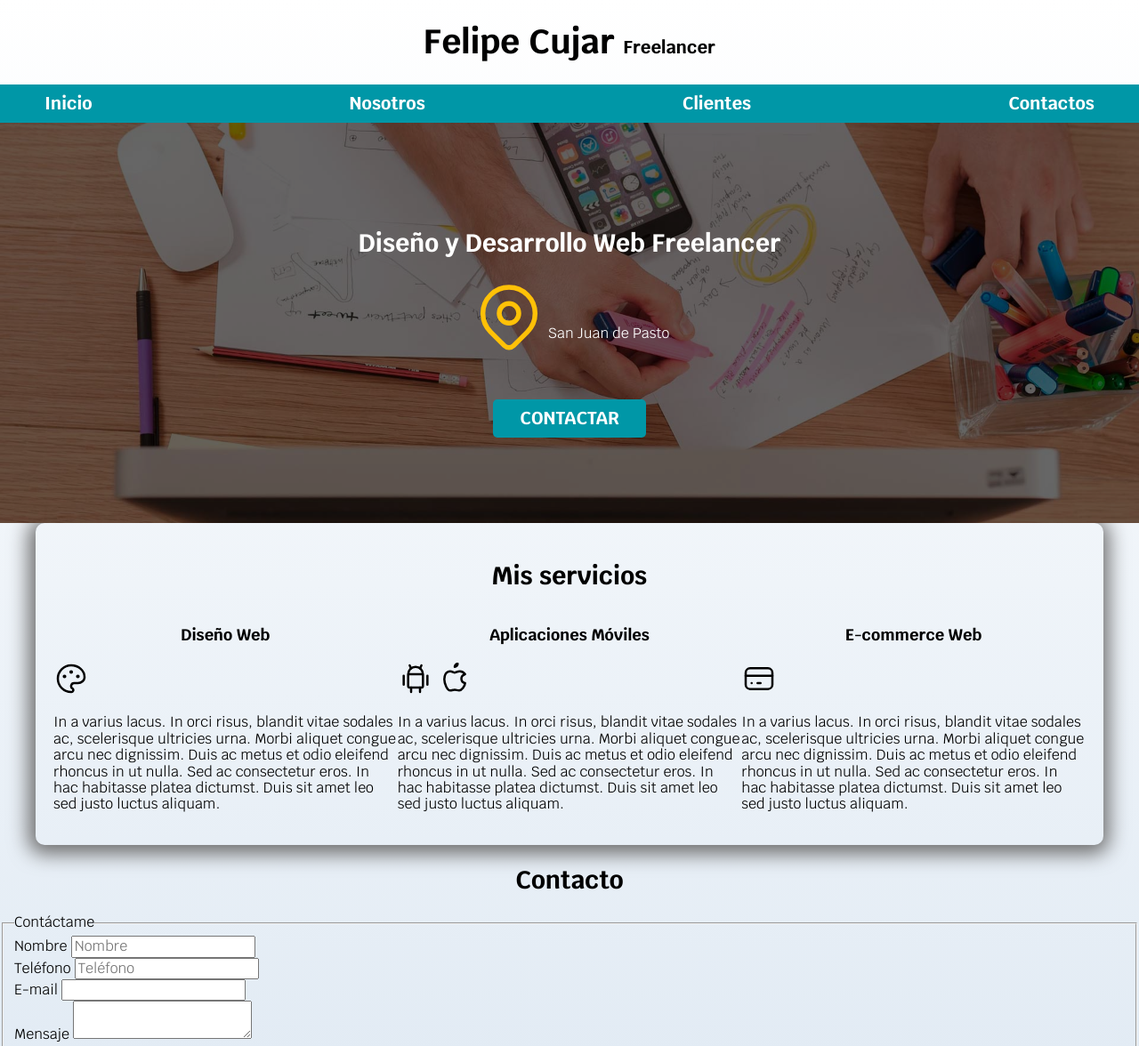
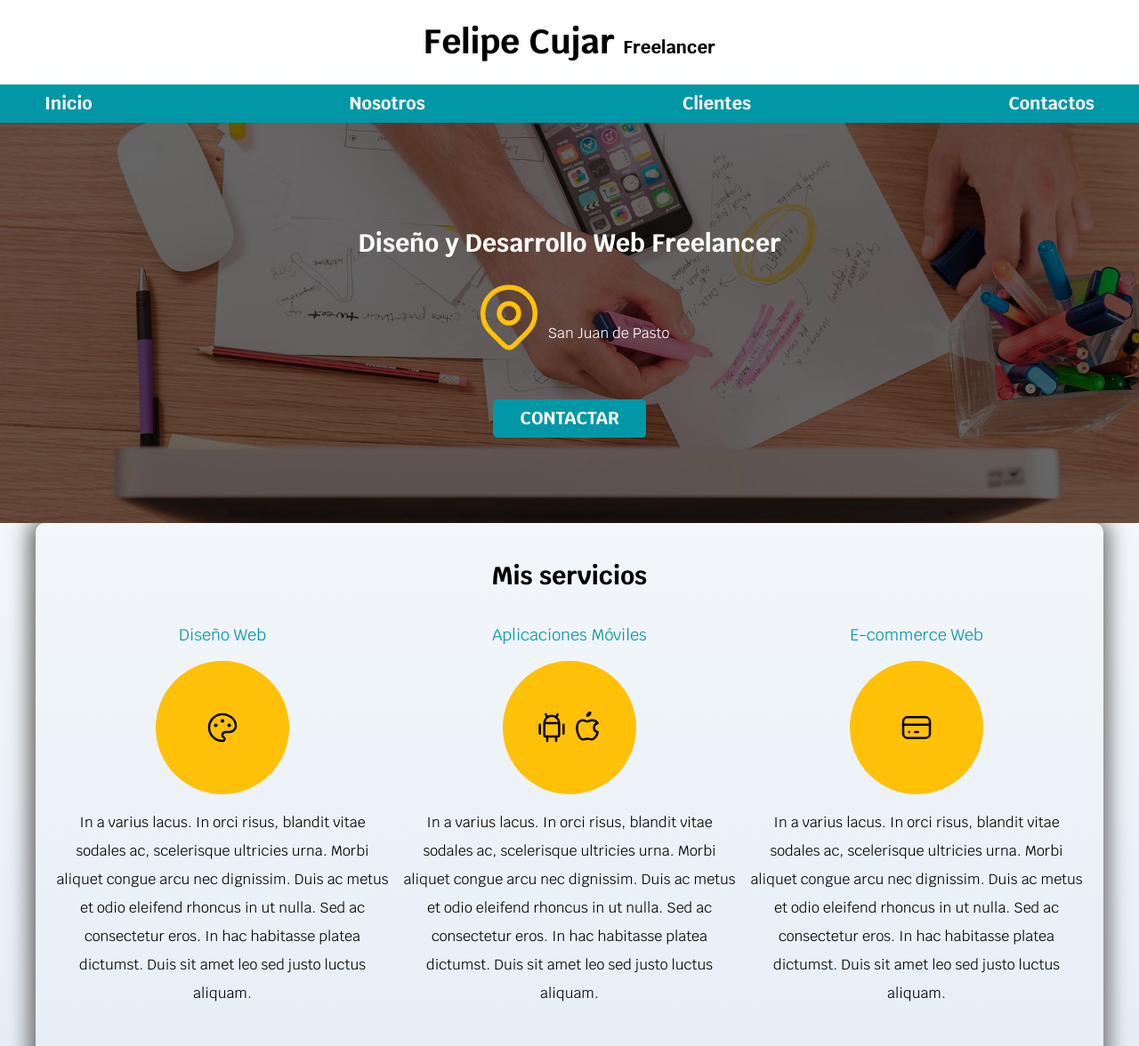
Before and after one commit to fcujar/dw-1, a plain HTML site: page freelancer_inicio/freelancer_inicio/index.html in a window 1280 px wide. Shown: the top 1176 px of the page at 89% size. Drawn offline with Linux system fonts and the light colour scheme.

Commit message:
area de servicios culminada, se centran los sections con align items y justify content y se le da color y estilo a los iconos h3 y p

```diff
--- a/freelancer_inicio/freelancer_inicio/css/styles.css
+++ b/freelancer_inicio/freelancer_inicio/css/styles.css
@@ -189,5 +189,41 @@ span{
         /* grid-template-columns: 33.3% 33.3% 33.3%;
         grid-template-columns: 1fr 1fr 1fr;
         grid: 1 / 1fr 1fr 1fr; */
+
+
+        column-gap: 1rem;
     }
 }
+
+
+.servicio
+{
+    display: flex;
+    flex-direction: column;
+    align-items: center;
+
+}
+
+.servicio h3{
+    color:var(--secundario);
+    font-weight: normal;
+
+    /* es lo mismo que la orden de arriba */
+    font-weight: 400;
+}
+
+.servicio p{
+    text-align: center;
+    line-height: 2;
+}
+
+.servicio .iconos {
+    background-color: var(--primario);
+    height: 15rem;
+    width: 15rem;
+    display: flex;
+    justify-content: center;
+    align-items: center;
+    border-radius: 50%;
+
+}
--- a/freelancer_inicio/freelancer_inicio/index.html
+++ b/freelancer_inicio/freelancer_inicio/index.html
@@ -56,9 +56,9 @@
         <h2>Mis servicios</h2>
 
         <div class="servicios">
-            <section>
+            <section class="servicio">
                 <h3>Diseño Web</h3>
-
+                <div class="iconos">
                     <svg xmlns="http://www.w3.org/2000/svg" class="icon icon-tabler icon-tabler-palette" width="40" height="40" viewBox="0 0 24 24" stroke-width="1.5" stroke="#000000" fill="none" stroke-linecap="round" stroke-linejoin="round">
                         <path stroke="none" d="M0 0h24v24H0z" fill="none"/>
                         <path d="M12 21a9 9 0 1 1 0 -18a9 8 0 0 1 9 8a4.5 4 0 0 1 -4.5 4h-2.5a2 2 0 0 0 -1 3.75a1.3 1.3 0 0 1 -1 2.25" />
@@ -66,12 +66,14 @@
                         <circle cx="12" cy="7.5" r=".5" fill="currentColor" />
                         <circle cx="16.5" cy="10.5" r=".5" fill="currentColor" />
                     </svg>
+                </div>
 
                 <p>In a varius lacus. In orci risus, blandit vitae sodales ac, scelerisque ultricies urna. Morbi aliquet congue arcu nec dignissim. Duis ac metus et odio eleifend rhoncus in ut nulla. Sed ac consectetur eros. In hac habitasse platea dictumst. Duis sit amet leo sed justo luctus aliquam.</p>
             </section>
 
-            <section>
+            <section class="servicio">
                 <h3>Aplicaciones Móviles</h3>
+                <div class="iconos">
 
                     <svg xmlns="http://www.w3.org/2000/svg" class="icon icon-tabler icon-tabler-brand-android" width="40" height="40" viewBox="0 0 24 24" stroke-width="1.5" stroke="#000000" fill="none" stroke-linecap="round" stroke-linejoin="round">
                         <path stroke="none" d="M0 0h24v24H0z" fill="none"/>
@@ -89,13 +91,15 @@
                         <path d="M9 7c-3 0 -4 3 -4 5.5c0 3 2 7.5 4 7.5c1.088 -.046 1.679 -.5 3 -.5c1.312 0 1.5 .5 3 .5s4 -3 4 -5c-.028 -.01 -2.472 -.403 -2.5 -3c-.019 -2.17 2.416 -2.954 2.5 -3c-1.023 -1.492 -2.951 -1.963 -3.5 -2c-1.433 -.111 -2.83 1 -3.5 1c-.68 0 -1.9 -1 -3 -1z" />
                         <path d="M12 4a2 2 0 0 0 2 -2a2 2 0 0 0 -2 2" />
                     </svg>
+                </div>
 
                 <p>In a varius lacus. In orci risus, blandit vitae sodales ac, scelerisque ultricies urna. Morbi aliquet congue arcu nec dignissim. Duis ac metus et odio eleifend rhoncus in ut nulla. Sed ac consectetur eros. In hac habitasse platea dictumst. Duis sit amet leo sed justo luctus aliquam.</p>
             </section>
 
-            <section>
+            <section class="servicio">
                 <h3>E-commerce Web</h3>
 
+                <div class="iconos">
                     <svg xmlns="http://www.w3.org/2000/svg" class="icon icon-tabler icon-tabler-credit-card" width="40" height="40" viewBox="0 0 24 24" stroke-width="1.5" stroke="#000000" fill="none" stroke-linecap="round" stroke-linejoin="round">
                         <path stroke="none" d="M0 0h24v24H0z" fill="none"/>
                         <rect x="3" y="5" width="18" height="14" rx="3" />
@@ -103,12 +107,11 @@
                         <line x1="7" y1="15" x2="7.01" y2="15" />
                         <line x1="11" y1="15" x2="13" y2="15" />
                     </svg>
+                </div>
 
                 <p>In a varius lacus. In orci risus, blandit vitae sodales ac, scelerisque ultricies urna. Morbi aliquet congue arcu nec dignissim. Duis ac metus et odio eleifend rhoncus in ut nulla. Sed ac consectetur eros. In hac habitasse platea dictumst. Duis sit amet leo sed justo luctus aliquam.</p>
             </section>
         </div>
-    </main>
-
     <section>
         <h2>Contacto</h2>
 
@@ -146,6 +149,8 @@
             </fieldset>
         </form>
     </section>
+</main>
+
 
     <footer>
         <p>Derechos Reservados Felipe Cujar</p>
```
Lines whose indentation alone changed are shown as unchanged.
